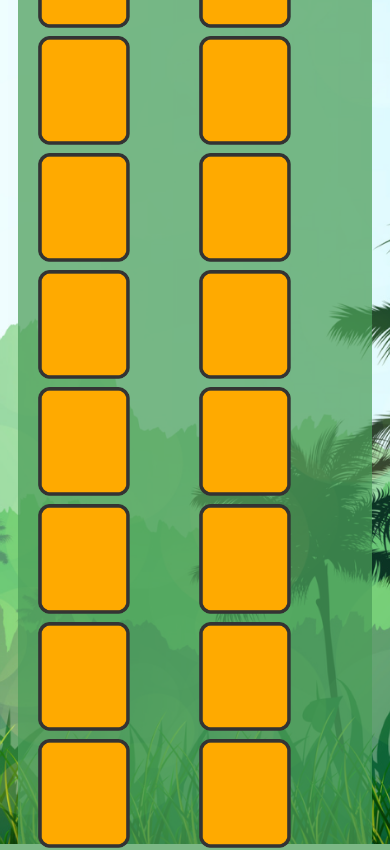
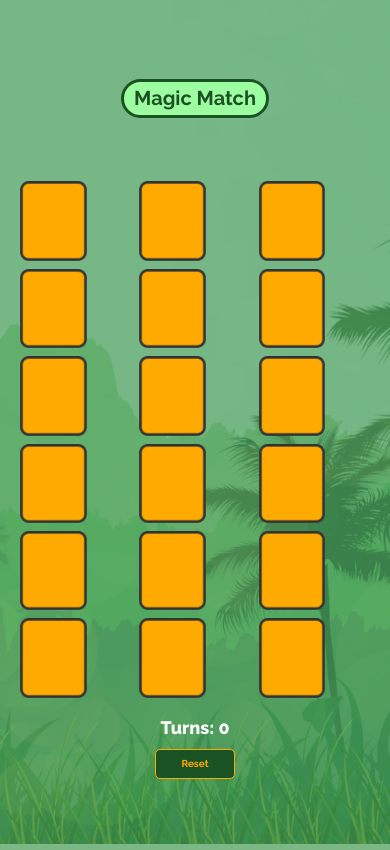
Before and after one commit to camposjoaoc/react-memory-game, a React (Vite) app: page /games in a window 390 px wide. Shown: the top 850 px of the page. Built offline with nearby package versions, Linux system fonts and the light colour scheme; a web font is replaced by a local one.

Commit message:
pop up screen css

```diff
--- a/src/css/SingleCard.css
+++ b/src/css/SingleCard.css
@@ -34,17 +34,12 @@
   transition-delay: 0.2s;
 }
 
-@media (max-width: 1024px) { /* iPads */
+@media (max-width: 900px) {
   .card img {
     width: 80%;
   }
 }
 
-@media (max-width: 768px) { /* Tablets */
-  .card img {
-    width: 70%;
-  }
-}
 
 @media (max-width: 480px) {
   .card img {
--- a/src/css/game.css
+++ b/src/css/game.css
@@ -1,12 +1,11 @@
 body {
   width: 100%;
   background-color: #4b9e59b9;
-  ;
 }
 
 .App {
   text-align: center;
-  width: 100%;
+  width: 100vw;
   height: 100vh;
   background-color: #4b9e59b9;
   background-size: cover;
@@ -22,8 +21,7 @@ body {
 .title-game {
   color: #1B5224;
   background-color: #9CFDA1;
-  padding-left: 25px;
-  padding-right: 25px;
+  padding: 20px 25px;
   border: 5px solid #1B5224;
   border-radius: 1em;
 }
@@ -62,9 +60,13 @@ p {
 }
 
 
-@media (max-width: 900px) { /* iPads */
+@media (max-width: 900px) {
   .App {
     padding: 10px;
+    display: flex;
+    flex-direction: column;
+    justify-content: center;
+    align-items: center;
   }
 
   .title-game {
@@ -80,22 +82,34 @@ p {
   }
 
   .card-grid {
-    grid-template-columns: repeat(3, 1fr);
-    gap: 15px; /* Adjust grid layout */
+    grid-template-columns: repeat(4, 1fr);
+    gap: 10px;
+   justify-content: space-evenly;
+   align-items: center;
   }
 }
 
 
 
-@media (max-width: 480px) { /* Phones */
+@media (max-width: 480px) {
+  .app {
+    padding: 5px;
+    display: flex;
+    flex-direction: column;
+    justify-content: center;
+    align-items: center;
+  }
+
   .title-game {
     font-size: 20px;
     padding: 5px 10px;
   }
 
   .card-grid {
-    grid-template-columns: repeat(2, 1fr); /* 2 cards per row */
+    grid-template-columns: repeat(3, 1fr);
     grid-gap: 8px;
+    justify-content: center;
+    align-items: center;
   }
 
   .btn-reset-game {
--- a/src/css/popUp.css
+++ b/src/css/popUp.css
@@ -28,6 +28,11 @@
     margin-bottom: 20px;
   }
 
+  .popup h3 {
+    margin-bottom: 20px;
+    font-size: 22px;
+  }
+
   .btn-restart {
     background-color: #1b5224;
     color: #ffaa00;
@@ -49,7 +54,7 @@
   }
 
 
-  @media (max-width: 1024px) { /* iPads */
+  @media (max-width: 900px){
     .popup {
       width: 70%;
       height: 400px;
@@ -57,7 +62,12 @@
     }
 
     .popup h2 {
-      font-size: 24px;
+      font-size: 28px;
+    }
+
+    .popup h3 {
+      font-size: 22px;
+
     }
 
     .btn-restart {
@@ -66,23 +76,9 @@
     }
   }
 
-  @media (max-width: 768px) { /* Tablets */
-    .popup {
-      width: 80%;
-      height: 300px;
-    }
 
-    .popup h2 {
-      font-size: 20px;
-    }
 
-    .btn-restart {
-      font-size: 12px;
-      padding: 6px 12px;
-    }
-  }
-
-  @media (max-width: 480px) { /* Phones */
+  @media (max-width: 480px){
     .popup {
       width: 90%;
       height: 250px;
@@ -90,10 +86,16 @@
     }
 
     .popup h2 {
+      font-size: 22px;
+    }
+
+    .popup h3 {
       font-size: 16px;
     }
 
     .btn-restart {
+      min-width: 100px;
+      min-height: 30px;
       font-size: 10px;
       padding: 4px 8px;
     }
```
